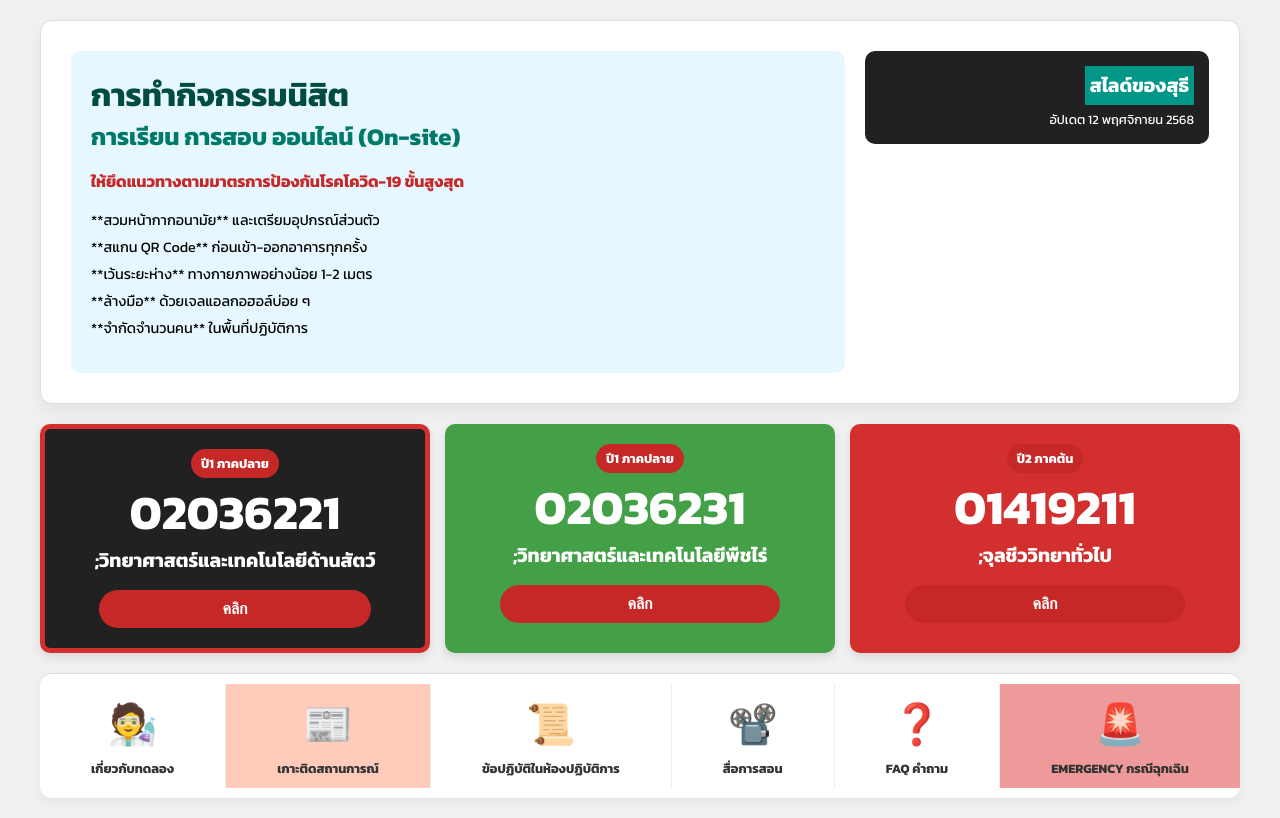
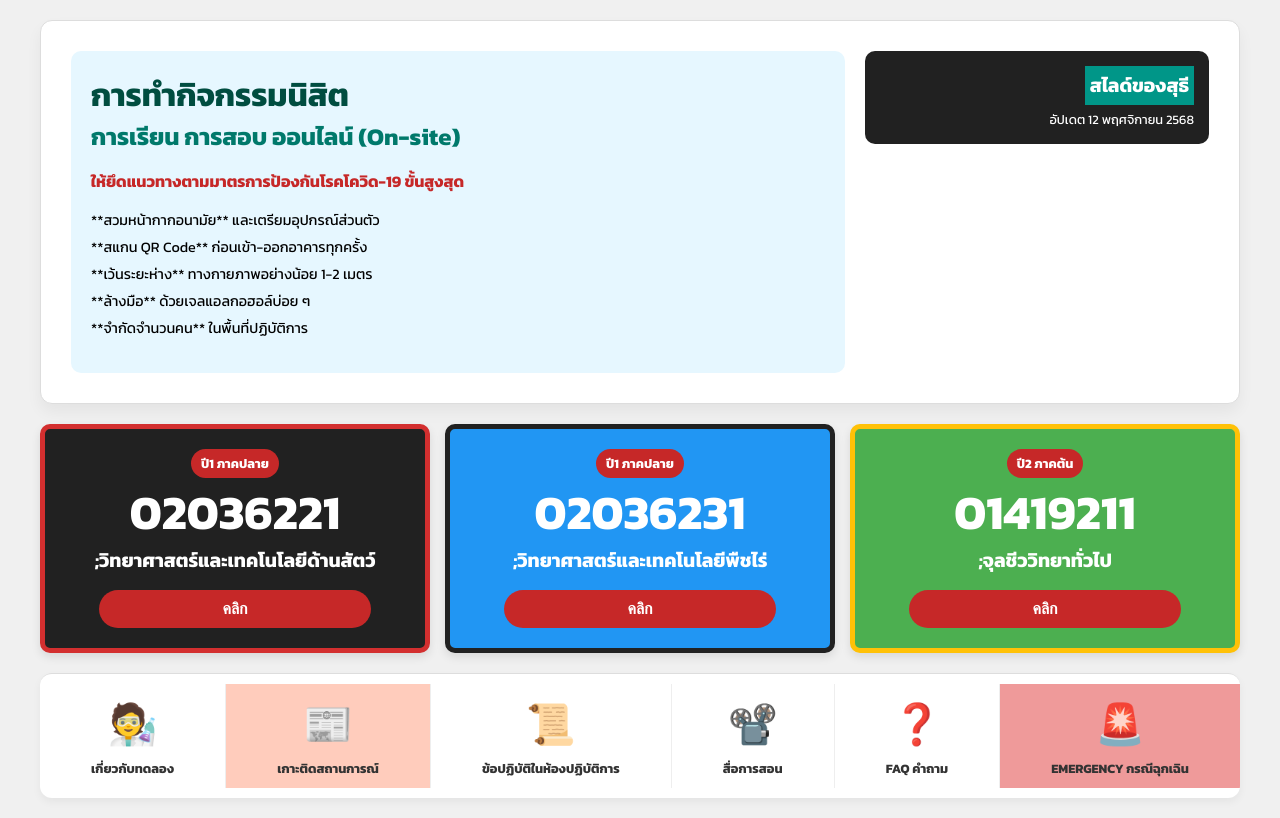
Before and after one commit to Methee77/learnsutee, a plain HTML site: page index.html in a window 1280 px wide. Drawn offline with Linux system fonts and the light colour scheme.

Commit message:
Update index.html

```diff
--- a/index.html
+++ b/index.html
@@ -132,14 +132,18 @@
 
         /* Color Schemes */
         .box-1 {
-            background-color: #212121;
-            border: 5px solid #d32f2f;
+            background-color: #212121; /* ดำ/เทาเข้ม */
+            border: 5px solid #d32f2f; /* แดง */
         }
+        /* --- ปรับปรุงสีสำหรับ box-2 --- */
         .box-2 {
-            background-color: #43a047;
+            background-color: #2196f3; /* สีน้ำเงิน */
+            border: 5px solid #212121; /* ขอบสีดำ */
         }
+        /* --- ปรับปรุงสีสำหรับ box-3 --- */
         .box-3 {
-            background-color: #d32f2f;
+            background-color: #4CAF50; /* สีเขียว */
+            border: 5px solid #FFC107; /* ขอบสีเหลือง */
         }
 
         .reg-status {
```
